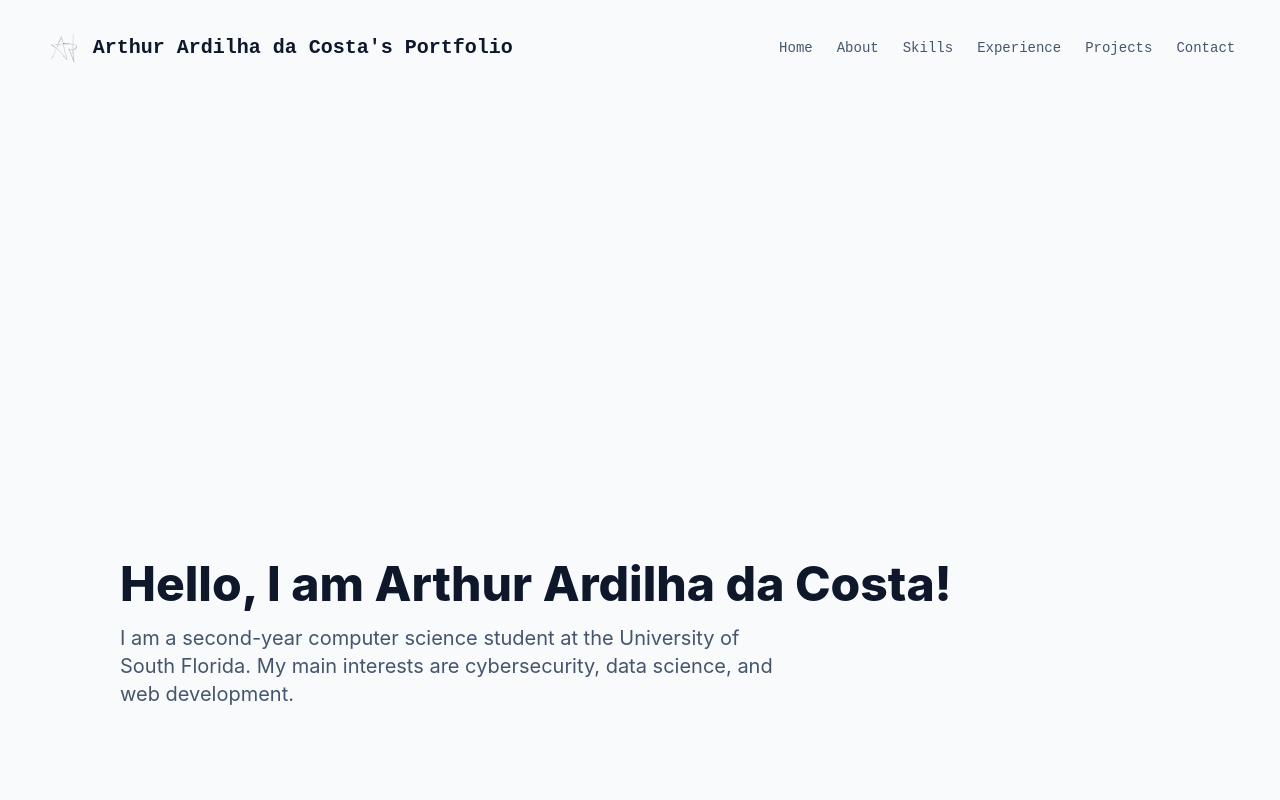
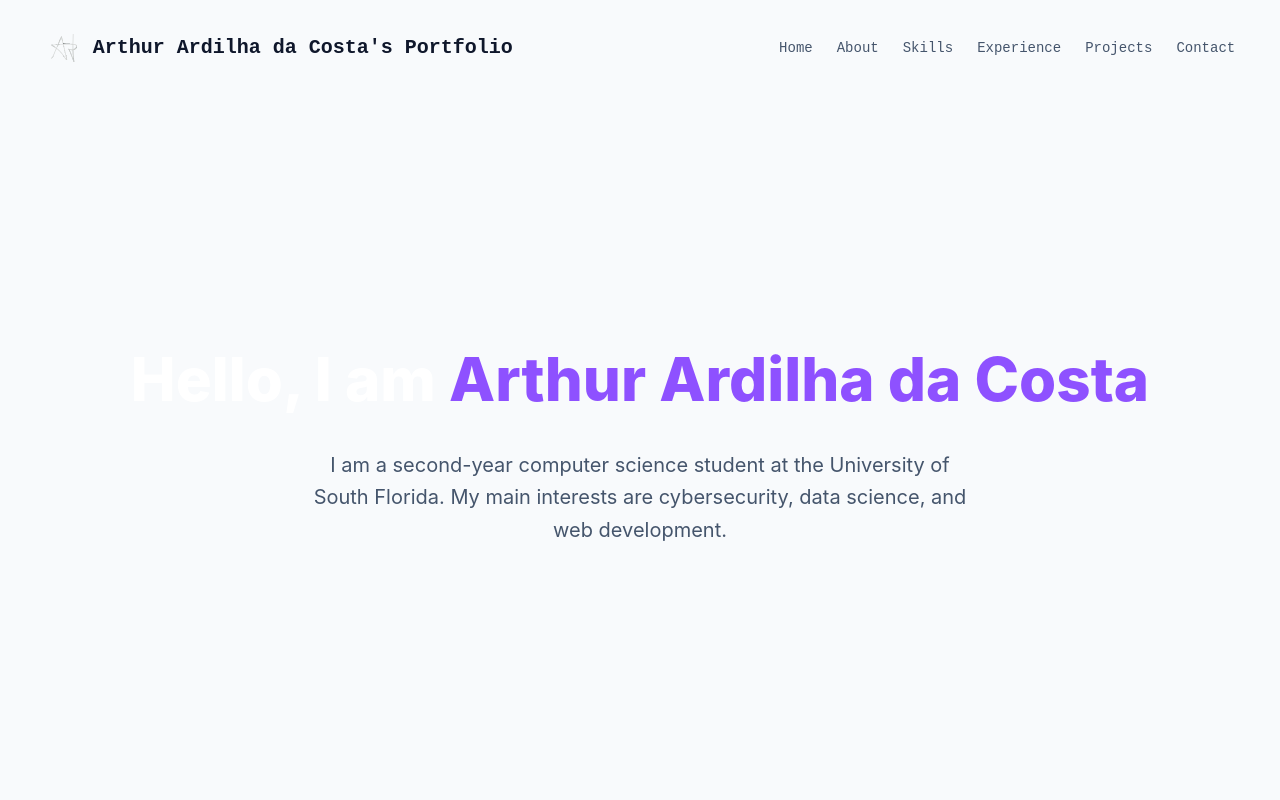
Before and after one commit to arthur-A-Costa/MyPortfolio, a React (Vite) app: page / in a window 1280 px wide. Shown: the top 800 px of the page. Built offline with nearby package versions, Linux system fonts and the light colour scheme.

Commit message:
- Added personal photo - Updated intro - Changed the secondary color of the portfolio

```diff
--- a/src/parts/Intro.jsx
+++ b/src/parts/Intro.jsx
@@ -1,10 +1,16 @@
 function Intro() {
   return (
-  <section id="Intro" className="scroll-mt-24 py-130 px-10">
-  <h1 className="text-5xl font-extrabold text-slate-900 dark:text-white mb-4">
-    Hello, I am Arthur Ardilha da Costa!
-  </h1>
-  <p className="text-xl text-slate-600 dark:text-slate-300 max-w-2xl">
+  <section id="Intro" className="scroll-mt-24 h-screen flex flex-col items-center justify-center text-center px-6">
+  <h1 className="text-5xl md:text-6xl font-extrabold text-white leading-tight">
+        Hello, I am{" "}
+        <a
+          href="#About"
+          className="text-violet-500 hover:text-violet-400 transition-colors cursor-pointer inline-block mt-2"
+        >
+          Arthur Ardilha da Costa
+        </a>
+      </h1>
+  <p className="mt-8 text-xl text-slate-600 dark:text-slate-300 max-w-2xl leading-relaxed">
     I am a second-year computer science student at the University of South Florida.
     My main interests are cybersecurity, data science, and web development.
   </p>
--- a/src/parts/Navbar.jsx
+++ b/src/parts/Navbar.jsx
@@ -32,12 +32,12 @@ function Navbar() {
 
         {/* Navigation Links */}
         <div className="flex gap-6 text-sm font-medium text-slate-600 dark:text-slate-300 transition-colors">
-          <a href="#Intro" className="hover:text-blue-600 transition-colors">Home</a>
-          <a href="#About" className="hover:text-blue-600 transition-colors">About</a>
-          <a href="#Skills" className="hover:text-blue-600 transition-colors">Skills</a>
-          <a href="#Experience" className="hover:text-blue-600 transition-colors">Experience</a>
-          <a href="#Projects" className="hover:text-blue-600 transition-colors">Projects</a>
-          <a href="#Contact" className="hover:text-blue-600 transition-colors">Contact</a>
+          <a href="#Intro" className="hover:text-violet-400 transition-colors">Home</a>
+          <a href="#About" className="hover:text-violet-400 transition-colors">About</a>
+          <a href="#Skills" className="hover:text-violet-400 transition-colors">Skills</a>
+          <a href="#Experience" className="hover:text-violet-400 transition-colors">Experience</a>
+          <a href="#Projects" className="hover:text-violet-400 transition-colors">Projects</a>
+          <a href="#Contact" className="hover:text-violet-400 transition-colors">Contact</a>
         </div>
 
       </div>
```
Also changed, not shown: public/PhotoRA_jpeg.JPEG (added).
